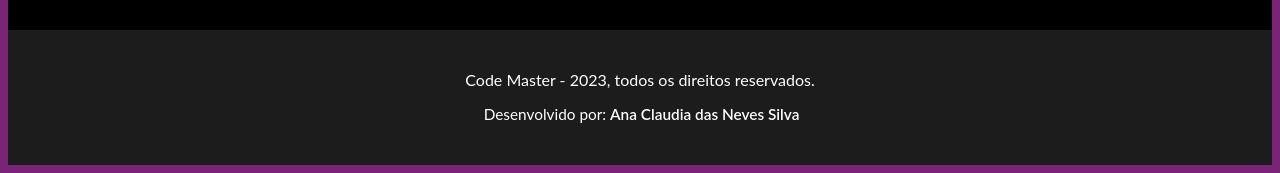
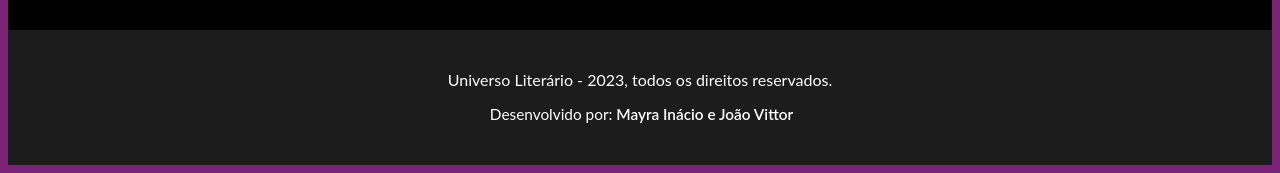
Before and after one commit to MayraInacio/Universo_Literario, a plain HTML site: page index.html in a window 1280 px wide. Shown: the part 535-708 px from the top of the page. Drawn offline with Linux system fonts and the light colour scheme.

Commit message:
Mudei o Footer colocando o nome do site e os nossos nomes.

```diff
--- a/index.html
+++ b/index.html
@@ -84,8 +84,8 @@
 
   <div class="main_footer_copy">
 
-      <p class="m-b-footer"> Code Master - 2023, todos os direitos reservados.</p>
-      <p class="by"><i class="icon icon-heart-3"></i> Desenvolvido por: <a href="#" title="Loop Nerd">Ana Claudia das Neves Silva</a></p>
+      <p class="m-b-footer"> Universo Literário - 2023, todos os direitos reservados.</p>
+      <p class="by"><i class="icon icon-heart-3"></i> Desenvolvido por: <a href="#" title="Loop Nerd">Mayra Inácio e João Vittor</a></p>
   </div>
 </footer>
 <!--Fecha Footer-->
```
